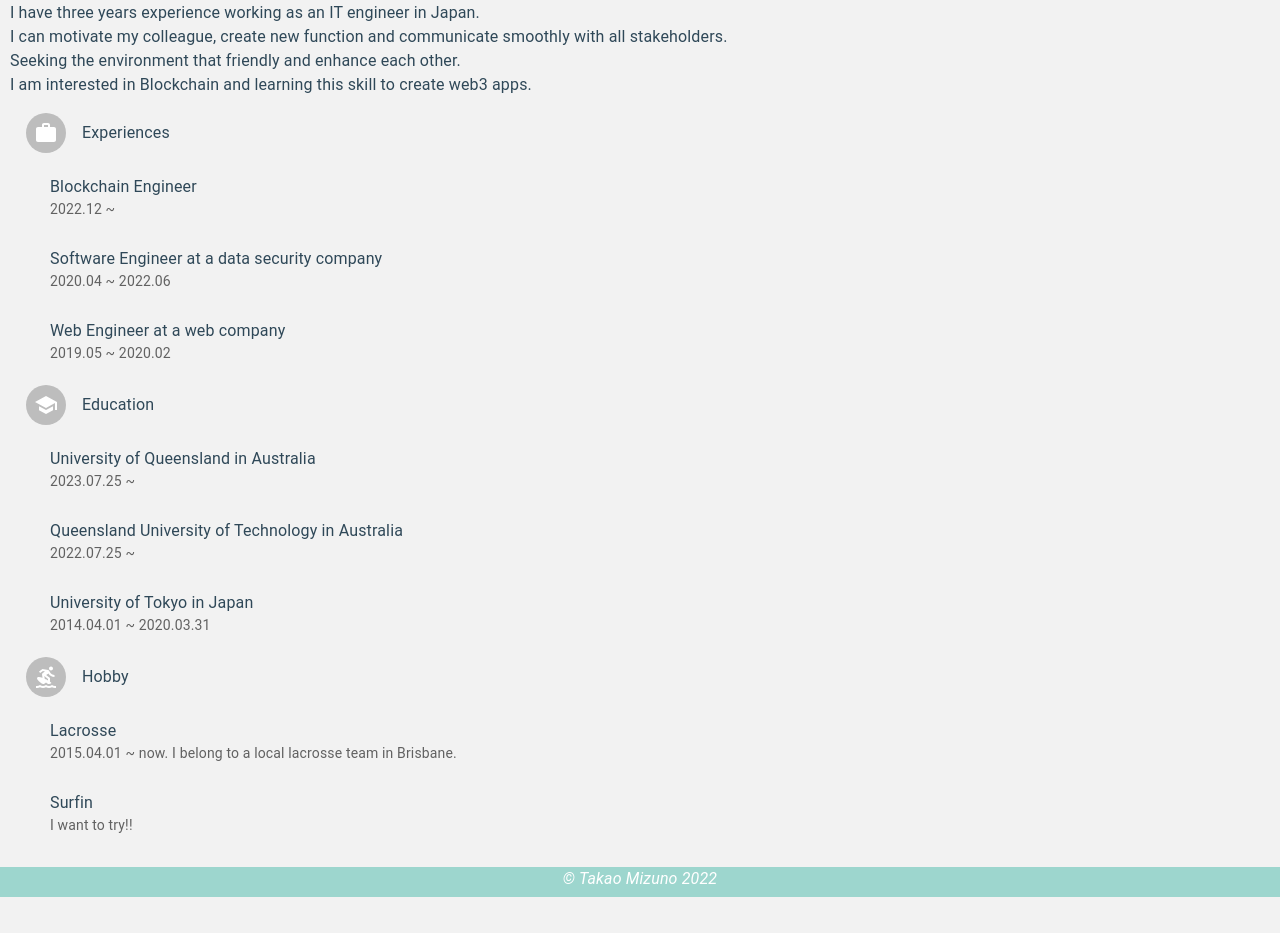
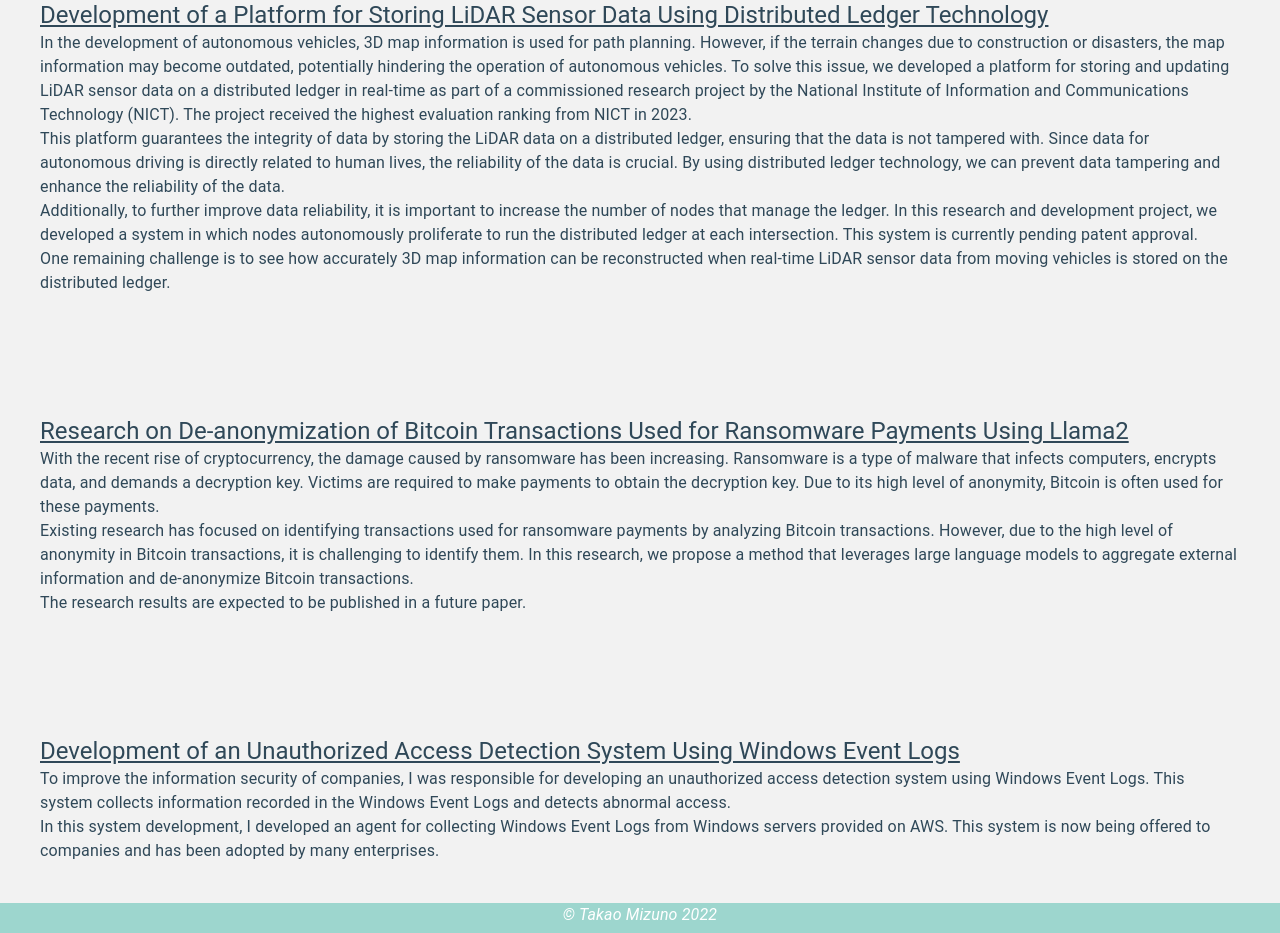
Before and after one commit to takaomizuno0032/myportfolio, a React (Create React App) app: page /myportfolio/experience in a window 1280 px wide. Shown: the part 681-1614 px from the top of the page. Before the commit the page ends 1578 px from the top, so only its background shows below. Built offline with nearby package versions, Linux system fonts and the light colour scheme.

Commit message:
add experiences

```diff
--- a/src/routes/Experience.jsx
+++ b/src/routes/Experience.jsx
@@ -26,7 +26,7 @@ function Personal() {
                 }}
             >
                 <Typography variant="h3" fontStyle={"italic"}>
-          My introduction
+                    Experiences
                 </Typography>
                 <a href={CvPdf} download="cv.pdf">
                     <Button className="custom-button">
@@ -61,32 +61,55 @@ function Personal() {
                         }}
                     />
                 </Grid>
-        {/* Description of introduction */}
-        <Grid item sx={{ margin: "10px" }}>
+
+                <Grid item sx={{ margin: 5 }}>
                     <Typography
                         variant="h5"
                         align="left"
                         sx={{ textDecoration: "underline" }}
                     >
-            I am a Master of IT student at University of Queensland. My major is
-            Information Technology.
+                        Development of a Platform for Storing LiDAR Sensor Data
+                        Using Distributed Ledger Technology
                     </Typography>
                     <Typography align="left">
-            I have three years experience working as an IT engineer in Japan.{" "}
+                        In the development of autonomous vehicles, 3D map
+                        information is used for path planning. However, if the
+                        terrain changes due to construction or disasters, the
+                        map information may become outdated, potentially
+                        hindering the operation of autonomous vehicles. To solve
+                        this issue, we developed a platform for storing and
+                        updating LiDAR sensor data on a distributed ledger in
+                        real-time as part of a commissioned research project by
+                        the National Institute of Information and Communications
+                        Technology (NICT). The project received the highest
+                        evaluation ranking from NICT in 2023.
                     </Typography>
                     <Typography align="left">
-            I can motivate my colleague, create new function and communicate
-            smoothly with all stakeholders.
+                        This platform guarantees the integrity of data by
+                        storing the LiDAR data on a distributed ledger, ensuring
+                        that the data is not tampered with. Since data for
+                        autonomous driving is directly related to human lives,
+                        the reliability of the data is crucial. By using
+                        distributed ledger technology, we can prevent data
+                        tampering and enhance the reliability of the data.
                     </Typography>
                     <Typography align="left">
-            Seeking the environment that friendly and enhance each other.
+                        Additionally, to further improve data reliability, it is
+                        important to increase the number of nodes that manage
+                        the ledger. In this research and development project, we
+                        developed a system in which nodes autonomously
+                        proliferate to run the distributed ledger at each
+                        intersection. This system is currently pending patent
+                        approval.
                     </Typography>
                     <Typography align="left">
-            I am interested in Blockchain and learning this skill to create web3
-            apps.
+                        One remaining challenge is to see how accurately 3D map
+                        information can be reconstructed when real-time LiDAR
+                        sensor data from moving vehicles is stored on the
+                        distributed ledger.
                     </Typography>
 
-          <List>
+                    {/* <List>
                         <ListItem>
                             <ListItemAvatar>
                                 <Avatar>
@@ -154,9 +177,71 @@ function Personal() {
                             />
                         </ListItem>
                         <ListItem sx={{ pl: 5 }}>
-              <ListItemText primary="Surfin" secondary="I want to try!!" />
+                            <ListItemText
+                                primary="Surfin"
+                                secondary="I want to try!!"
+                            />
                         </ListItem>
-          </List>
+                    </List> */}
+                </Grid>
+                <Grid item sx={{ margin: 5 }}>
+                    <Typography
+                        variant="h5"
+                        align="left"
+                        sx={{ textDecoration: "underline" }}
+                    >
+                        Research on De-anonymization of Bitcoin Transactions
+                        Used for Ransomware Payments Using Llama2
+                    </Typography>
+                    <Typography align="left"></Typography>
+                    <Typography align="left">
+                        With the recent rise of cryptocurrency, the damage
+                        caused by ransomware has been increasing. Ransomware is
+                        a type of malware that infects computers, encrypts data,
+                        and demands a decryption key. Victims are required to
+                        make payments to obtain the decryption key. Due to its
+                        high level of anonymity, Bitcoin is often used for these
+                        payments.
+                    </Typography>
+                    <Typography align="left">
+                        Existing research has focused on identifying
+                        transactions used for ransomware payments by analyzing
+                        Bitcoin transactions. However, due to the high level of
+                        anonymity in Bitcoin transactions, it is challenging to
+                        identify them. In this research, we propose a method
+                        that leverages large language models to aggregate
+                        external information and de-anonymize Bitcoin
+                        transactions.
+                    </Typography>
+                    <Typography align="left">
+                        The research results are expected to be published in a
+                        future paper.
+                    </Typography>
+                </Grid>
+
+                <Grid item sx={{ margin: 5 }}>
+                    <Typography
+                        variant="h5"
+                        align="left"
+                        sx={{ textDecoration: "underline" }}
+                    >
+                        Development of an Unauthorized Access Detection System
+                        Using Windows Event Logs
+                    </Typography>
+                    <Typography align="left"></Typography>
+                    <Typography align="left">
+                        To improve the information security of companies, I was
+                        responsible for developing an unauthorized access
+                        detection system using Windows Event Logs. This system
+                        collects information recorded in the Windows Event Logs
+                        and detects abnormal access.
+                    </Typography>
+                    <Typography align="left">
+                        In this system development, I developed an agent for
+                        collecting Windows Event Logs from Windows servers
+                        provided on AWS. This system is now being offered to
+                        companies and has been adopted by many enterprises.
+                    </Typography>
                 </Grid>
             </Grid>
         </div>
```
Lines whose indentation alone changed are shown as unchanged.
